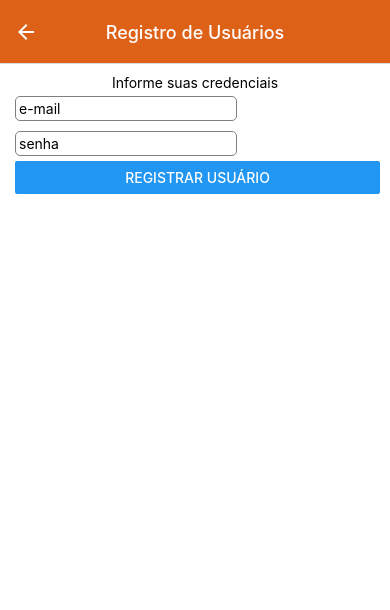
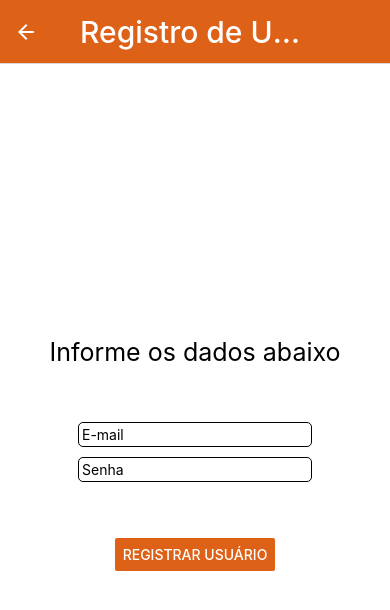
Before and after one commit to PauloSTDev/Virtual_Waiter, a React Native app: screen /CadastroUser in a window 390 px wide. Shown: the top 610 px of the page. Built offline with nearby package versions, Linux system fonts and the light colour scheme.

Commit message:
Estiliza screens e App.js

```diff
--- a/App.js
+++ b/App.js
@@ -25,7 +25,7 @@ export default function App() {
           options={
             {
               title: "Login",
-              headerTintColor: 'black',
+              headerTintColor: '#fff',
               headerTitleAlign: 'center',
               headerStyle: {
                 backgroundColor: '#de6118'
@@ -47,6 +47,9 @@ export default function App() {
               headerStyle: {
                 backgroundColor: '#de6118'
               },
+              headerTitleStyle: {
+                fontSize: 30
+              },
             }
           }
         />
@@ -61,6 +64,9 @@ export default function App() {
               headerStyle: {
                 backgroundColor: '#de6118'
               },
+              headerTitleStyle: {
+                fontSize: 30
+              },
             }
           }
         />
--- a/src/screens/CadastroUser.js
+++ b/src/screens/CadastroUser.js
@@ -23,10 +23,10 @@ export default function CadastroUser(props) {
 
     return (
         <View style={styles.container}>
-            <Text style={{ textAlign: "center" }}>Informe suas credenciais</Text>
+            <Text style={styles.titulo}>Informe os dados abaixo</Text>
             <View style={styles.input}>
                 <TextInput
-                    placeholder='e-mail'
+                    placeholder='E-mail'
                     autoCapitalize='none'
                     keyboardType='email-address'
                     value={email}
@@ -36,7 +36,7 @@ export default function CadastroUser(props) {
             </View>
             <View style={styles.input}>
                 <TextInput
-                    placeholder='senha'
+                    placeholder='Senha'
                     autoCapitalize='none'
                     secureTextEntry
                     value={senha}
@@ -48,6 +48,7 @@ export default function CadastroUser(props) {
                     <Button
                         title='Registrar Usuário'
                         onPress={efetuarCadastro}
+                        color={"#de6118"}
                     />
                 </View>
             </View>
@@ -60,22 +61,31 @@ const styles = StyleSheet.create({
     container: {
         flex: 1,
         backgroundColor: '#fff',
-        padding: 10
-        //justifyContent: 'center',
-    }, input: {
+        alignItems: 'center',
+        justifyContent: 'center',
+    },
+
+    titulo: {
+        paddingBottom: 50,
+        fontSize: 25,
+    },
+    input: {
         borderWidth: 1,
-        borderColor: "gray",
+        borderColor: "black",
         margin: 5,
         width: "60%",
         padding: 3,
         borderRadius: 5
     },
     linha: {
+        paddingTop: 50,
         flexDirection: "row"
     },
     coluna: {
-        flex: 1,
-        marginLeft: 5
-    }
+        flex: 2,
+        marginLeft: 20,
+        marginRight: 20,
+        paddingTop: 1,
+    },
 
 });
--- a/src/screens/Login.js
+++ b/src/screens/Login.js
@@ -57,7 +57,7 @@ export default function Login(props) {
             <Text style={styles.titulo}>Bem vindos ao Virtual Waiter</Text>
             <View style={styles.input}>
                 <TextInput
-                    placeholder='e-mail'
+                    placeholder='E-mail'
                     autoCapitalize='none'
                     keyboardType='email-address'
                     value={email}
@@ -67,7 +67,7 @@ export default function Login(props) {
             </View>
             <View style={styles.input}>
                 <TextInput
-                    placeholder='senha'
+                    placeholder='Senha'
                     autoCapitalize='none'
                     secureTextEntry
                     value={senha}
--- a/src/screens/Menu.js
+++ b/src/screens/Menu.js
@@ -21,8 +21,8 @@ export default function Menu(props) {
   useLayoutEffect(() => {
     navigation.setOptions({
       headerTitleAlign: "center",
-      headerLeft: () => <Button title='+' onPress={() => console.log("Aqui será o Drawer")} />,
-      headerRight: () => <Button title='Logoff' onPress={logoff} />
+      headerLeft: () => <Button title='+' onPress={() => console.log("Aqui será o Drawer")} color={"#de6118"} />,
+      headerRight: () => <Button title='Logoff' onPress={logoff} color={"#de6118"}/>
     })
 
   }, [])
```
